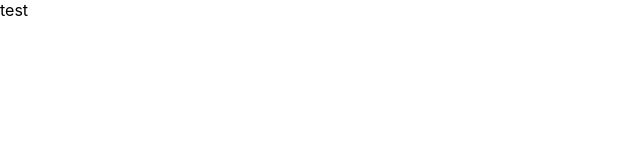
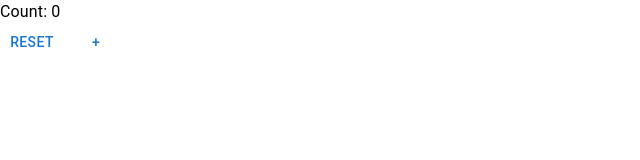
Before and after one commit to arakawamoriyuki/react-recoil-handson, a React (Create React App) app: page / in a window 1280 px wide. Shown: the top 160 px of the page, without its empty margins (0-640 px from the left). Built offline with nearby package versions, Linux system fonts and the light colour scheme.

Commit message:
useStateサンプル追加

```diff
--- a/src/App.tsx
+++ b/src/App.tsx
@@ -1,11 +1,12 @@
 import React, { FC } from 'react';
-import { BrowserRouter, Routes, Route, Navigate } from 'react-router-dom';
+import { BrowserRouter, Routes, Route } from 'react-router-dom';
+import UseState from './components/UseState';
 
 const App: FC = () => (
   <BrowserRouter>
     <Routes>
-      <Route path="/" element={<div>test</div>} />
-      <Route path="*" element={<Navigate to="/" replace />} />
+      <Route path="/" element={<UseState />} />
+      <Route path="/use-state" element={<UseState />} />
     </Routes>
   </BrowserRouter>
 );
--- /dev/null
+++ b/src/components/UseState.tsx
@@ -0,0 +1,20 @@
+import React from 'react';
+import Box from '@mui/material/Box';
+import Typography from '@mui/material/Typography';
+import Button from '@mui/material/Button';
+
+const UseStateComponent: React.FC = () => {
+  const [count, setCount] = React.useState(0);
+
+  console.log('UseStateComponent render');
+
+  return (
+    <Box>
+      <Typography>Count: {count}</Typography>
+      <Button onClick={() => setCount(0)}>Reset</Button>
+      <Button onClick={() => setCount(prevCount => prevCount + 1)}>+</Button>
+    </Box>
+  );
+};
+
+export default UseStateComponent;
```
